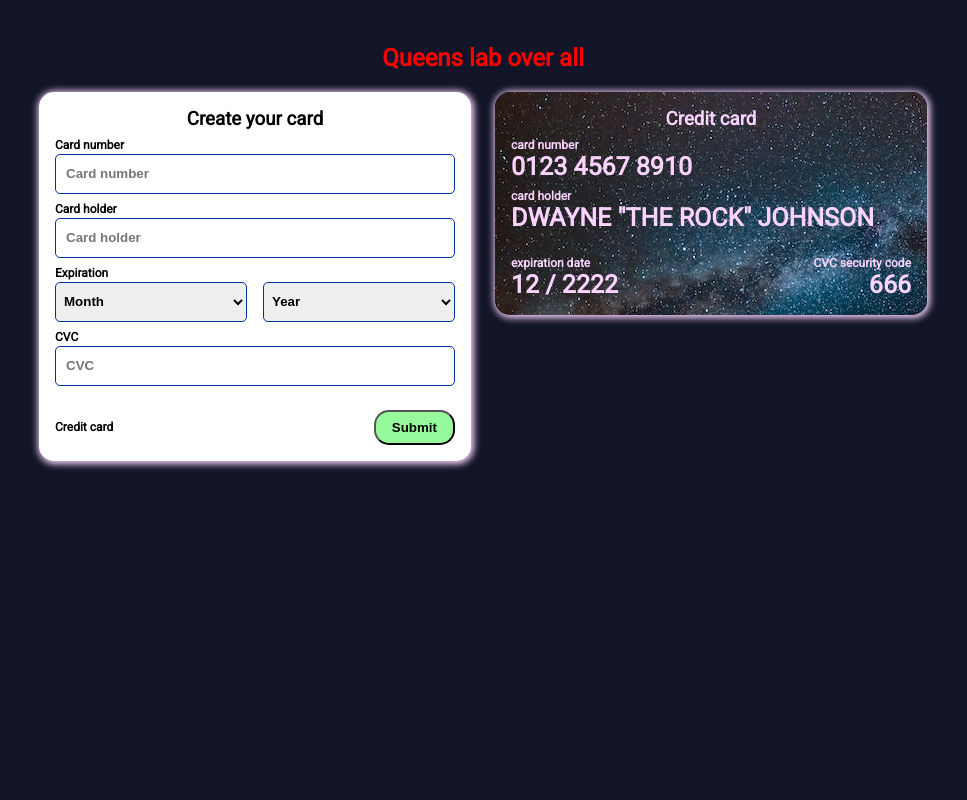
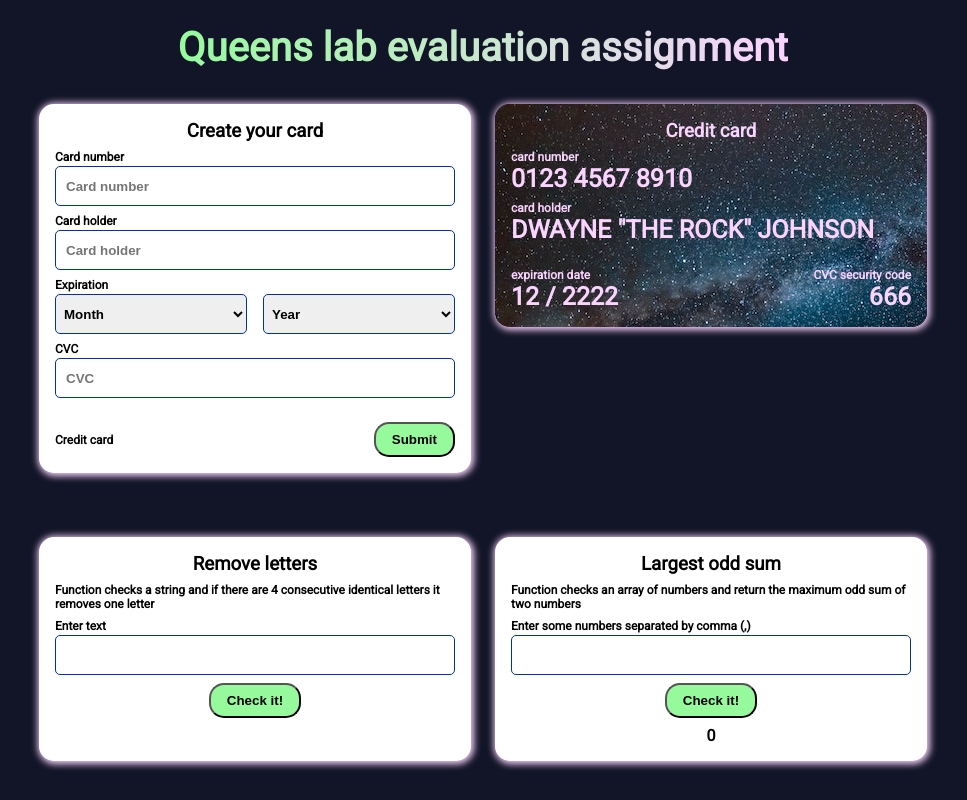
Before and after one commit to bodelind/ql-react, a React (Vite) app: page / in a window 1280 px wide. Shown: the whole page, without its empty margins (157-1124 px from the left). Built offline with nearby package versions, Linux system fonts and the light colour scheme.

Commit message:
implemented algorithms

```diff
--- a/src/App.tsx
+++ b/src/App.tsx
@@ -1,6 +1,8 @@
 import styled from 'styled-components';
 import GlobalStyles from './GlobalStyles';
 import CreditCard from './components/CreditCard/CreditCard';
+import RemoveLetter from './components/Algortihms/RemoveLetter';
+import LargestOddSum from './components/Algortihms/LargestOddSum';
 
 const Wrapper = styled.div`
 	display: flex;
@@ -9,16 +11,39 @@ const Wrapper = styled.div`
 	align-items: center;
 `;
 
+const ComponentsWrapper = styled.div`
+	display: flex;
+	flex-direction: column;
+	gap: 4rem;
+`;
+
 const Header = styled.h2`
-	color: red;
+	font-size: 40px;
+	margin-top: 0;
+	background: rgb(150, 250, 157);
+	background: linear-gradient(90deg, rgba(150, 250, 157, 1) 0%, rgba(250, 211, 255, 1) 100%);
+	-webkit-background-clip: text;
+	-webkit-text-fill-color: transparent;
+`;
+
+const AlgorithmsWrapper = styled.div`
+	display: flex;
+	flex-wrap: wrap;
+	gap: 24px;
 `;
 
 const App = () => {
 	return (
 		<Wrapper>
 			<GlobalStyles />
-			<Header>Queens lab over all</Header>
-			<CreditCard />
+			<Header>Queens lab evaluation assignment</Header>
+			<ComponentsWrapper>
+				<CreditCard />
+				<AlgorithmsWrapper>
+					<RemoveLetter />
+					<LargestOddSum />
+				</AlgorithmsWrapper>
+			</ComponentsWrapper>
 		</Wrapper>
 	);
 };
--- /dev/null
+++ b/src/components/Algortihms/LargestOddSum.tsx
@@ -0,0 +1,74 @@
+import styled from 'styled-components';
+import SectionWrapper from '../../shared/SectionWrapper/SectionWrapper';
+import InputField from '../../shared/InputField/InputField';
+import { ChangeEvent, useEffect, useState } from 'react';
+import Button from '../../shared/Button/Button';
+import TextSpan from '../../shared/TextSpan/TextSpan';
+
+const Header = styled.h3`
+	margin: 0;
+`;
+
+const ResultText = styled.span`
+	font-weight: bold;
+	word-break: break-all;
+`;
+
+const LargestOddSum = () => {
+	const [input, setInput] = useState<number[]>([]);
+	const [functionResult, setFunctionResult] = useState('');
+
+	const findLargestSum = (array: number[]): number => {
+		array.sort((a, b) => b - a);
+
+		let largestOdd = 0;
+		let largestEven = 0;
+
+		for (let i = 0; i < array.length; i++) {
+			const num = array[i];
+
+			if (num % 2 !== 0 && num > largestOdd) {
+				largestOdd = num;
+			} else if (num % 2 === 0 && num > largestEven) {
+				largestEven = num;
+			}
+			if (largestEven > 0 && largestOdd > 0) {
+				break;
+			}
+		}
+
+		return largestOdd + largestEven;
+	};
+
+	const onInputChange = (value: string) => {
+		setInput(value.split(',').map(Number));
+	};
+
+	const onCheckItClick = () => {
+		const result = findLargestSum(input);
+		setFunctionResult(result.toString());
+	};
+
+	return (
+		<SectionWrapper {...{ isCardPreview: false }}>
+			<Header>Largest odd sum</Header>
+			<TextSpan
+				{...{
+					label: 'Function checks an array of numbers and return the maximum odd sum of two numbers',
+				}}
+			/>
+			<InputField
+				{...{
+					type: 'text',
+					onChange: (e: ChangeEvent<HTMLInputElement>) => onInputChange(e.target.value),
+					name: 'textAlgorithm',
+					label: 'Enter some numbers separated by comma (,)',
+				}}
+			/>
+			<Button {...{ label: 'Check it!', onClick: onCheckItClick }} />
+			<ResultText>{functionResult || 0}</ResultText>
+		</SectionWrapper>
+	);
+};
+
+export default LargestOddSum;
--- /dev/null
+++ b/src/components/Algortihms/RemoveLetter.tsx
@@ -0,0 +1,87 @@
+import styled from 'styled-components';
+import InputField from '../../shared/InputField/InputField';
+import SectionWrapper from '../../shared/SectionWrapper/SectionWrapper';
+import { ChangeEvent, useEffect, useState } from 'react';
+import Button from '../../shared/Button/Button';
+import TextSpan from '../../shared/TextSpan/TextSpan';
+
+const Header = styled.h3`
+	margin: 0;
+`;
+
+const ResultText = styled.span`
+	font-weight: bold;
+	word-break: break-all;
+`;
+
+const RemoveLetter = () => {
+	const [input, setInput] = useState('');
+	const [functionResult, setFunctionResult] = useState('');
+
+	const removeLetters = (text: string): string => {
+		let tempArr: string[] = [];
+		let response: string[] = [];
+		for (let i = 0; i < text.length; i++) {
+			let currentLetter = text[i];
+			if (i === text.length - 1) {
+				// last character in string requires special treatment
+				if (tempArr.length && tempArr[tempArr.length - 1] === currentLetter) {
+					tempArr.push(currentLetter);
+				}
+				if (tempArr.length === 4) {
+					tempArr.pop();
+				}
+				response.push(...tempArr);
+
+				if (!tempArr.length || (tempArr.length && tempArr[tempArr.length - 1] !== currentLetter)) {
+					response.push(currentLetter);
+				}
+			} else {
+				// not last character
+				if (!tempArr.length || tempArr[tempArr.length - 1] === currentLetter) {
+					tempArr.push(currentLetter);
+				} else {
+					if (tempArr.length === 4) {
+						tempArr.pop();
+					}
+					response.push(...tempArr);
+					tempArr = [currentLetter];
+				}
+			}
+		}
+		return response.join('');
+	};
+
+	const onInputChange = (value: string) => {
+		setInput(value);
+	};
+
+	const onCheckItClick = () => {
+		const result = removeLetters(input);
+		setFunctionResult(result);
+	};
+
+	return (
+		<SectionWrapper {...{ isCardPreview: false }}>
+			<Header>Remove letters</Header>
+			<TextSpan
+				{...{
+					label: 'Function checks a string and if there are 4 consecutive identical letters it removes one letter',
+				}}
+			/>
+			<InputField
+				{...{
+					type: 'text',
+					value: input,
+					onChange: (e: ChangeEvent<HTMLInputElement>) => onInputChange(e.target.value),
+					name: 'textAlgorithm',
+					label: 'Enter text',
+				}}
+			/>
+			<Button {...{ label: 'Check it!', onClick: onCheckItClick }} />
+			<ResultText>{functionResult}</ResultText>
+		</SectionWrapper>
+	);
+};
+
+export default RemoveLetter;
--- a/src/shared/InputField/InputField.tsx
+++ b/src/shared/InputField/InputField.tsx
@@ -40,7 +40,7 @@ const InputField = ({
 }: {
 	errorText?: string | null;
 	type: string;
-	value: string;
+	value?: string;
 	placeholder?: string;
 	onChange: (e: ChangeEvent<HTMLInputElement>) => void;
 	onKeyDown?: (e: KeyboardEvent<HTMLInputElement>) => void;
```
